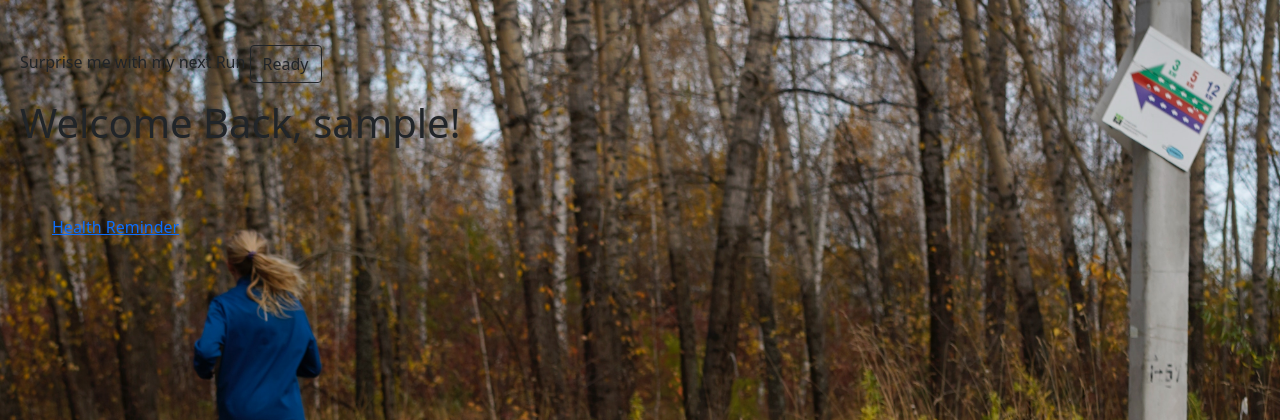
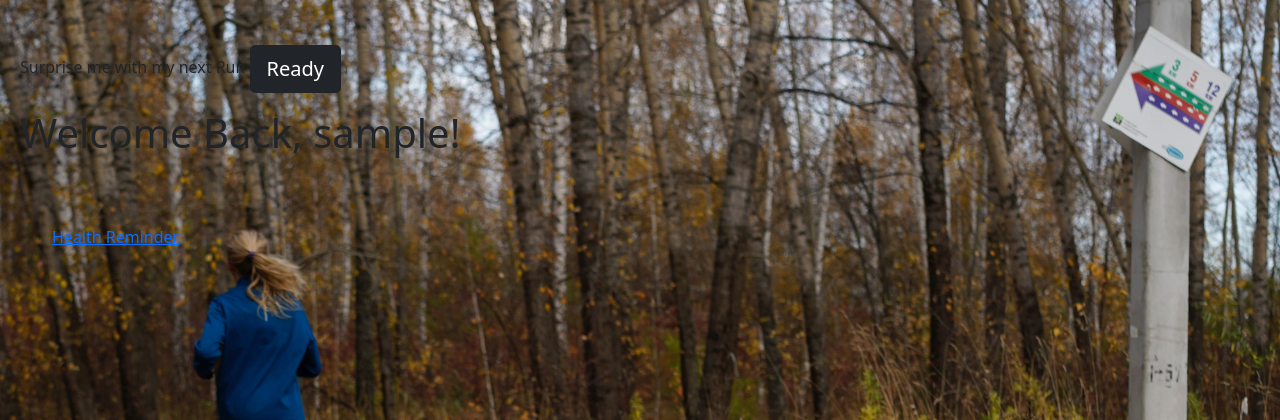
Before and after one commit to roadrunnerinthesun/Time2Run, a Flask app: page /homepage in a window 1280 px wide. Shown: the part 60-480 px from the top of the page. Run offline with Flask 2, Linux system fonts and the light colour scheme; the visitor is signed in with stand-in values (Sample User, id 1); data comes from the database, SQL or seed files in the repository; data that the repository does not hold is empty; some web fonts are replaced.

Commit message:
Activity styled, welcome message needs to be fixed

```diff
--- a/templates/homepage.html
+++ b/templates/homepage.html
@@ -3,28 +3,30 @@
 {% block head %}Homepage{% endblock %}
 <head>
   <link rel="stylesheet" href="/static/css/style.css" />
-  <link rel="icon" href="/static/run.jpg">
 </head>
 {% block body %}
 
 <body>
   <div class="random-run" id="random-run"></div>
     <p>Surprise me with my next Run
-      <button id="get-run-button" class="btn btn-outline-dark">Ready </button>
+      <button id="get-run-button" class="btn btn-dark btn-lg">Ready </button>
     </p>
-    <div id="run-text"></div>
+    <div id="run-text" style="color:rgb(255, 255, 255);"></div>
   </div>
 </body>
 
 <body>
+
     {% if 'email' in session %}
       <h1>{{'Welcome Back,'}} {{session['username']}}{{'!'}}</h1>
             <ul>{% for item in user.activities %}</ul>
+            <div class="activities" id="activities">
             Activity Name: {{item.activity_name}}</li>
               <li>Distance: {{item.distance}} miles</li>
               <li>Time In Mins: {{item.time_in_min}} minutes</li>
               <li>Date of Activity: {{item.date_of_activity.strftime('%a, %B %d, %Y')}}</li>
               <p></p>
+            </div>
       {% endfor %}
     {% endif %}
 
```
